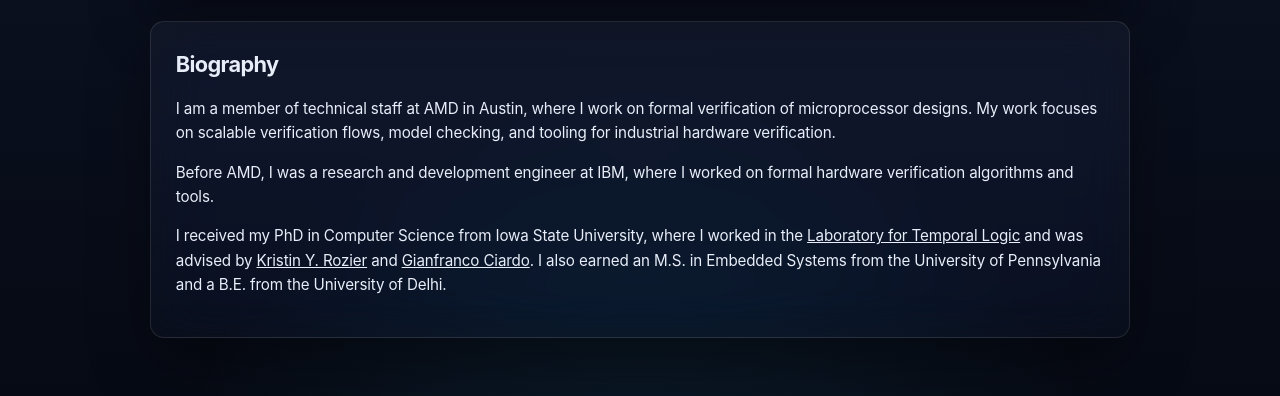
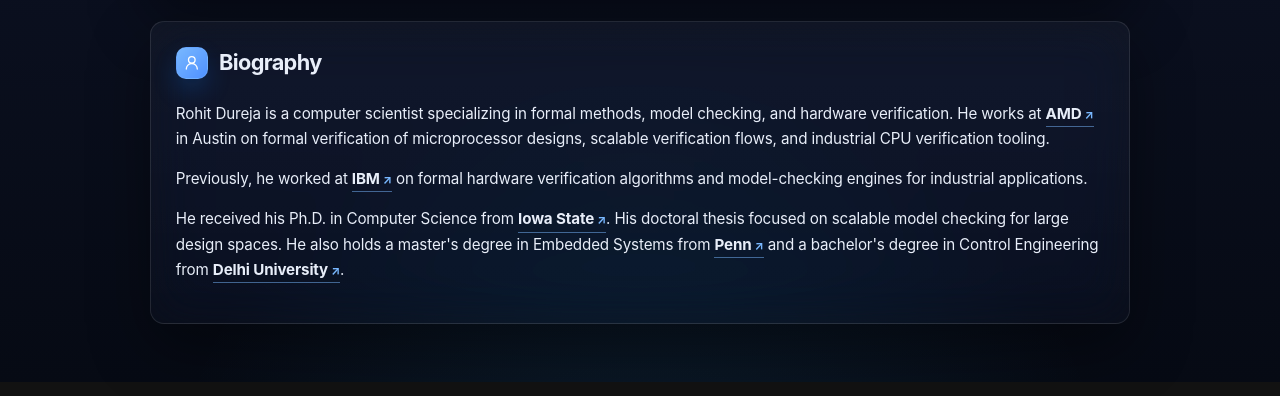
Before and after one commit to rohitdureja/personal-webpage, an Astro site: page / in a window 1280 px wide. Shown: the part 425-821 px from the top of the page. Built offline with nearby package versions, Linux system fonts and the light colour scheme; Astro itself is replaced by a stand-in of ours.

Commit message:
Update biography content and links

```diff
--- a/src/pages/index.astro
+++ b/src/pages/index.astro
@@ -7,22 +7,41 @@
   <HomeHero />
 
   <section class="content-card">
-    <h2>Biography</h2>
+    <h2 class="section-heading section-heading-icon">
+      <span class="section-heading-mark" aria-hidden="true">
+        <svg viewBox="0 0 24 24" focusable="false">
+          <path d="M12 3.5a4.5 4.5 0 0 1 4.5 4.5c0 2.49-2.01 4.5-4.5 4.5S7.5 10.49 7.5 8 9.51 3.5 12 3.5Z" />
+          <path d="M4.5 20.5a7.5 7.5 0 0 1 15 0" />
+        </svg>
+      </span>
+      <span>Biography</span>
+    </h2>
     <p>
-      I am a member of technical staff at AMD in Austin, where I work on formal verification of
-      microprocessor designs. My work focuses on scalable verification flows, model checking, and tooling
-      for industrial hardware verification.
+      Rohit Dureja is a computer scientist specializing in formal methods, model checking, and hardware
+      verification. He works at <a class="inline-arrow-link" href="https://www.amd.com/">
+        AMD<span aria-hidden="true">↗</span>
+      </a> in Austin on formal verification of microprocessor designs, scalable
+      verification flows, and industrial CPU verification tooling.
     </p>
     <p>
-      Before AMD, I was a research and development engineer at IBM, where I worked on formal hardware
-      verification algorithms and tools.
+      Previously, he worked at <a class="inline-arrow-link" href="https://www.ibm.com/">
+        IBM<span aria-hidden="true">↗</span>
+      </a> on formal hardware verification algorithms and model-checking engines for industrial
+      applications.
     </p>
     <p>
-      I received my PhD in Computer Science from Iowa State University, where I worked in the
-      <a href="http://laboratory.temporallogic.org/">Laboratory for Temporal Logic</a> and was advised by
-      <a href="https://www.aere.iastate.edu/kyrozier/">Kristin Y. Rozier</a> and
-      <a href="http://web.cs.iastate.edu/~ciardo/">Gianfranco Ciardo</a>. I also earned an M.S. in Embedded
-      Systems from the University of Pennsylvania and a B.E. from the University of Delhi.
+      He received his Ph.D. in Computer Science from
+      <a class="inline-arrow-link" href="https://www.iastate.edu/">
+        Iowa State<span aria-hidden="true">↗</span>
+      </a>. His doctoral thesis focused on scalable model checking for large design spaces. He also holds a
+      master's degree in Embedded Systems from
+      <a class="inline-arrow-link" href="https://www.upenn.edu/">
+        Penn<span aria-hidden="true">↗</span>
+      </a>
+      and a bachelor's degree in Control Engineering from
+      <a class="inline-arrow-link" href="https://www.du.ac.in/">
+        Delhi University<span aria-hidden="true">↗</span>
+      </a>.
     </p>
   </section>
 </BaseLayout>
--- a/src/pages/publications/index.astro
+++ b/src/pages/publications/index.astro
@@ -6,7 +6,6 @@
 
 <BaseLayout title="Publications">
   <section class="page-header">
-    <p class="eyebrow">Research Output</p>
     <h1 class="page-title">Publications</h1>
     <p class="page-intro">
       Peer-reviewed papers, journal articles, workshops, posters, theses, and books.
--- a/src/styles/global.css
+++ b/src/styles/global.css
@@ -505,6 +505,63 @@
   letter-spacing: -0.03em;
 }
 
+.section-heading {
+  color: var(--text);
+  line-height: 1.15;
+}
+
+.section-heading-icon {
+  display: inline-flex;
+  align-items: center;
+  gap: 0.7rem;
+  margin-bottom: 0.85rem;
+}
+
+.section-heading-mark {
+  display: inline-grid;
+  place-items: center;
+  width: 2rem;
+  height: 2rem;
+  flex: 0 0 auto;
+  border: 1px solid rgba(121, 184, 255, 0.32);
+  border-radius: 10px;
+  color: #fff;
+  background: linear-gradient(135deg, var(--brand) 0%, var(--brand-deep) 100%);
+  box-shadow: 0 12px 24px rgba(10, 132, 255, 0.2);
+}
+
+.section-heading-mark svg {
+  width: 1.1rem;
+  height: 1.1rem;
+  fill: none;
+  stroke: currentColor;
+  stroke-width: 1.8;
+  stroke-linecap: round;
+  stroke-linejoin: round;
+}
+
+.inline-arrow-link {
+  display: inline-flex;
+  align-items: baseline;
+  gap: 0.18rem;
+  color: var(--text);
+  font-weight: 650;
+  text-decoration: none;
+  border-bottom: 1px solid rgba(121, 184, 255, 0.5);
+}
+
+.inline-arrow-link span {
+  color: var(--brand);
+  font-size: 0.78em;
+  line-height: 1;
+}
+
+.inline-arrow-link:hover,
+.inline-arrow-link:focus-visible {
+  color: var(--brand);
+  border-bottom-color: currentColor;
+}
+
 .page-header {
   padding: 1.2rem 0 0.35rem;
 }
```
